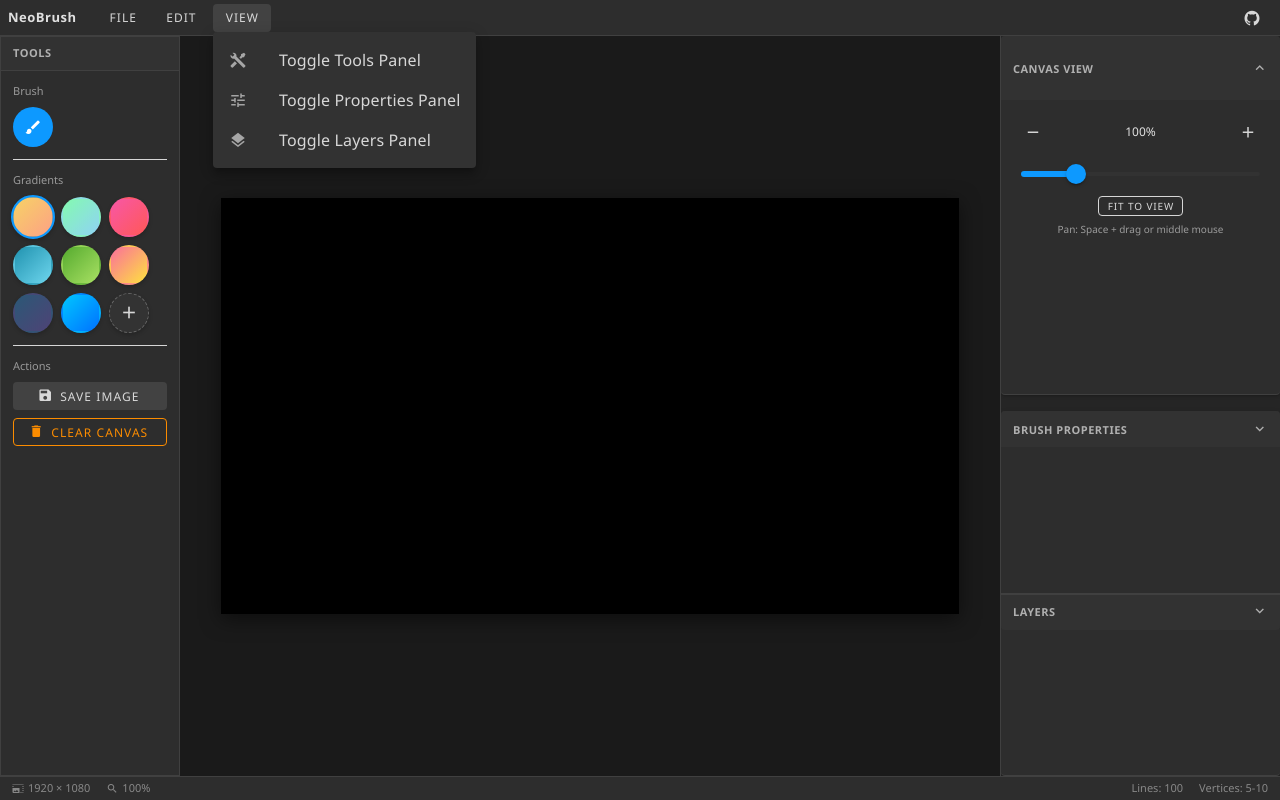
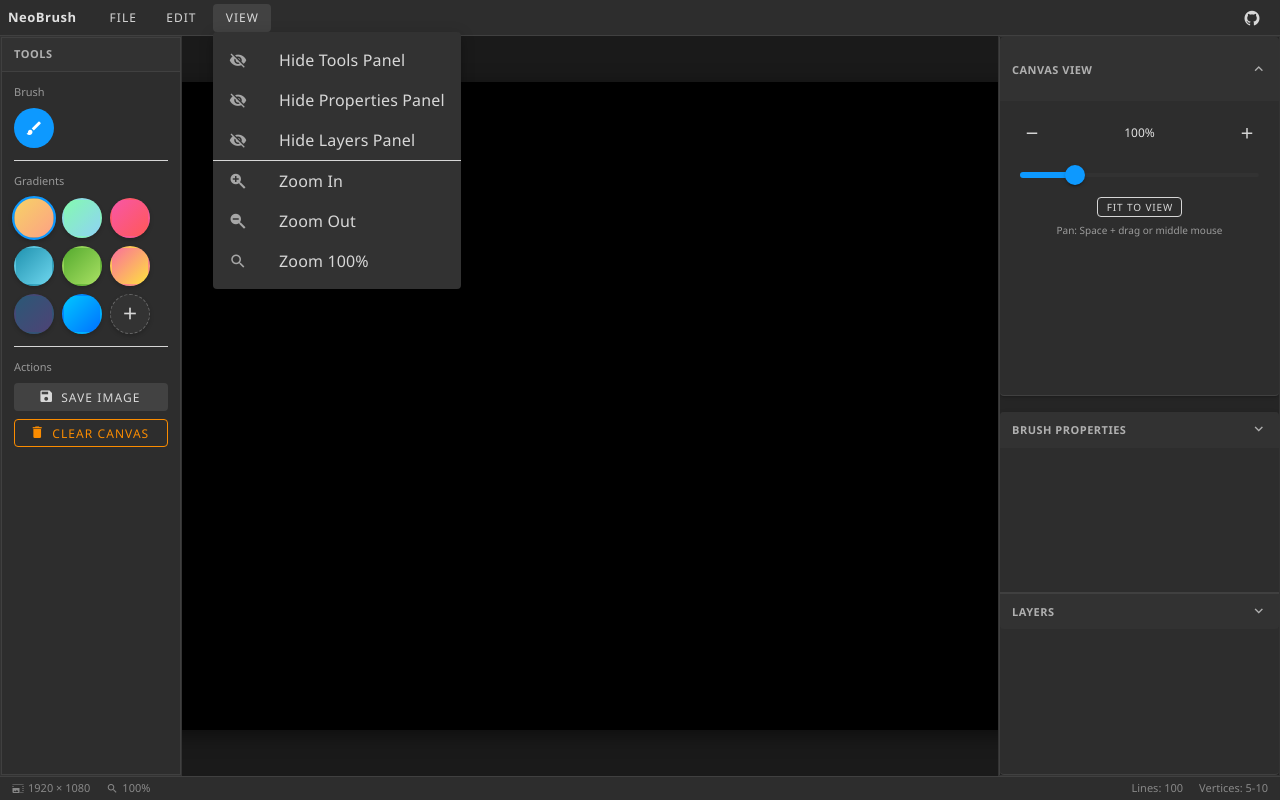
Before and after one commit to riebschlager/neobrush, a Vue app: page / in a window 1280 px wide. Both pictures are taken after a click on the button "VIEW". Built offline with nearby package versions, Linux system fonts and the light colour scheme.

Commit message:
update menu bar

```diff
--- a/src/App.vue
+++ b/src/App.vue
@@ -70,24 +70,30 @@
   <v-app>
     <div class="app-layout">
       <MenuBar
+        :show-tools="showTools"
+        :show-properties="showProperties"
+        :show-layers="showLayers"
         @toggle-tools="showTools = !showTools"
         @toggle-properties="showProperties = !showProperties"
         @toggle-layers="showLayers = !showLayers"
       />
 
       <div class="main-content">
+        <CanvasViewport />
+
         <transition name="slide-left">
-          <ToolsPanel v-if="showTools" />
+          <div v-if="showTools" class="panel-container left">
+            <ToolsPanel />
+          </div>
         </transition>
 
-        <CanvasViewport />
-
         <transition name="slide-right">
-          <RightPanels
-            v-if="showProperties || showLayers"
-            :show-properties="showProperties"
-            :show-layers="showLayers"
-          />
+          <div v-if="showProperties || showLayers" class="panel-container right">
+            <RightPanels
+              :show-properties="showProperties"
+              :show-layers="showLayers"
+            />
+          </div>
         </transition>
       </div>
 
@@ -108,8 +114,40 @@
 
 .main-content {
   flex: 1;
+  position: relative; /* Ensure relative positioning for absolute children */
+  overflow: hidden;
+  display: block; /* Change from flex to block so CanvasViewport fills it */
+}
+
+/* Make CanvasViewport fill the entire main-content area */
+:deep(.canvas-viewport) {
+  width: 100%;
+  height: 100%;
+  position: absolute;
+  top: 0;
+  left: 0;
+  z-index: 0;
+}
+
+.panel-container {
+  position: absolute;
+  top: 0;
+  bottom: 0;
+  z-index: 10;
   display: flex;
-  overflow: hidden;
+  background: rgba(30, 30, 30, 0.95); /* Slight transparency or solid */
+  backdrop-filter: blur(10px);
+  border: 1px solid #333;
+}
+
+.panel-container.left {
+  left: 0;
+  border-right: 1px solid #333;
+}
+
+.panel-container.right {
+  right: 0;
+  border-left: 1px solid #333;
 }
 
 // Transitions
@@ -117,7 +155,7 @@
 .slide-left-leave-active,
 .slide-right-enter-active,
 .slide-right-leave-active {
-  transition: all 0.2s ease;
+  transition: transform 0.2s ease, opacity 0.2s ease;
 }
 
 .slide-left-enter-from,
--- a/src/components/common/MenuBar.vue
+++ b/src/components/common/MenuBar.vue
@@ -1,8 +1,21 @@
 <script setup lang="ts">
 import { ref } from 'vue'
+import { storeToRefs } from 'pinia'
 import { useNeoBrush } from '@/composables/useNeoBrush'
 import { useHistoryStore } from '@/stores/history'
-import { storeToRefs } from 'pinia'
+import { useCanvasStore } from '@/stores/canvas'
+
+const props = defineProps<{
+  showTools: boolean
+  showProperties: boolean
+  showLayers: boolean
+}>()
+
+const emit = defineEmits<{
+  (e: 'toggle-tools'): void
+  (e: 'toggle-properties'): void
+  (e: 'toggle-layers'): void
+}>()
 
 const {
   clearCanvas,
@@ -14,15 +27,14 @@
   undo,
   redo,
 } = useNeoBrush()
+
 const historyStore = useHistoryStore()
 const { canUndo, canRedo } = storeToRefs(historyStore)
+
+const canvasStore = useCanvasStore()
+const { zoom } = storeToRefs(canvasStore)
+
 const projectFileInput = ref<HTMLInputElement | null>(null)
-
-const emit = defineEmits<{
-  (e: 'toggle-tools'): void
-  (e: 'toggle-properties'): void
-  (e: 'toggle-layers'): void
-}>()
 
 function handleNew() {
   if (confirm('Create a new canvas? This will clear the current artwork.')) {
@@ -72,6 +84,18 @@
   const clamped = Math.min(100, Math.max(1, value))
   await exportImage({ format: 'jpeg', quality: clamped / 100 })
 }
+
+function zoomIn() {
+  canvasStore.setZoom(zoom.value + 0.1)
+}
+
+function zoomOut() {
+  canvasStore.setZoom(Math.max(0.1, zoom.value - 0.1))
+}
+
+function zoomReset() {
+  canvasStore.setZoom(1.0)
+}
 </script>
 
 <template>
@@ -79,6 +103,7 @@
     <div class="menu-left">
       <div class="app-title">NeoBrush</div>
 
+      <!-- File Menu -->
       <v-menu>
         <template #activator="{ props }">
           <v-btn v-bind="props" variant="text" size="small">File</v-btn>
@@ -137,6 +162,7 @@
         </v-list>
       </v-menu>
 
+      <!-- Edit Menu -->
       <v-menu>
         <template #activator="{ props }">
           <v-btn v-bind="props" variant="text" size="small">Edit</v-btn>
@@ -170,28 +196,52 @@
         </v-list>
       </v-menu>
 
+      <!-- View Menu -->
       <v-menu>
         <template #activator="{ props }">
           <v-btn v-bind="props" variant="text" size="small">View</v-btn>
         </template>
         <v-list density="compact" class="menu-list">
+          <!-- Panels -->
           <v-list-item @click="emit('toggle-tools')">
             <template #prepend>
-              <v-icon size="18">mdi-tools</v-icon>
+              <v-icon size="18">{{ props.showTools ? 'mdi-eye-off' : 'mdi-eye' }}</v-icon>
             </template>
-            <v-list-item-title>Toggle Tools Panel</v-list-item-title>
+            <v-list-item-title>{{ props.showTools ? 'Hide' : 'Show' }} Tools Panel</v-list-item-title>
           </v-list-item>
           <v-list-item @click="emit('toggle-properties')">
             <template #prepend>
-              <v-icon size="18">mdi-tune</v-icon>
+              <v-icon size="18">{{ props.showProperties ? 'mdi-eye-off' : 'mdi-eye' }}</v-icon>
             </template>
-            <v-list-item-title>Toggle Properties Panel</v-list-item-title>
+            <v-list-item-title>{{ props.showProperties ? 'Hide' : 'Show' }} Properties Panel</v-list-item-title>
           </v-list-item>
           <v-list-item @click="emit('toggle-layers')">
             <template #prepend>
-              <v-icon size="18">mdi-layers</v-icon>
+              <v-icon size="18">{{ props.showLayers ? 'mdi-eye-off' : 'mdi-eye' }}</v-icon>
             </template>
-            <v-list-item-title>Toggle Layers Panel</v-list-item-title>
+            <v-list-item-title>{{ props.showLayers ? 'Hide' : 'Show' }} Layers Panel</v-list-item-title>
+          </v-list-item>
+
+          <v-divider />
+
+          <!-- Zoom -->
+          <v-list-item @click="zoomIn">
+            <template #prepend>
+              <v-icon size="18">mdi-magnify-plus</v-icon>
+            </template>
+            <v-list-item-title>Zoom In</v-list-item-title>
+          </v-list-item>
+          <v-list-item @click="zoomOut">
+            <template #prepend>
+              <v-icon size="18">mdi-magnify-minus</v-icon>
+            </template>
+            <v-list-item-title>Zoom Out</v-list-item-title>
+          </v-list-item>
+          <v-list-item @click="zoomReset">
+            <template #prepend>
+              <v-icon size="18">mdi-magnify</v-icon>
+            </template>
+            <v-list-item-title>Zoom 100%</v-list-item-title>
           </v-list-item>
         </v-list>
       </v-menu>
```
